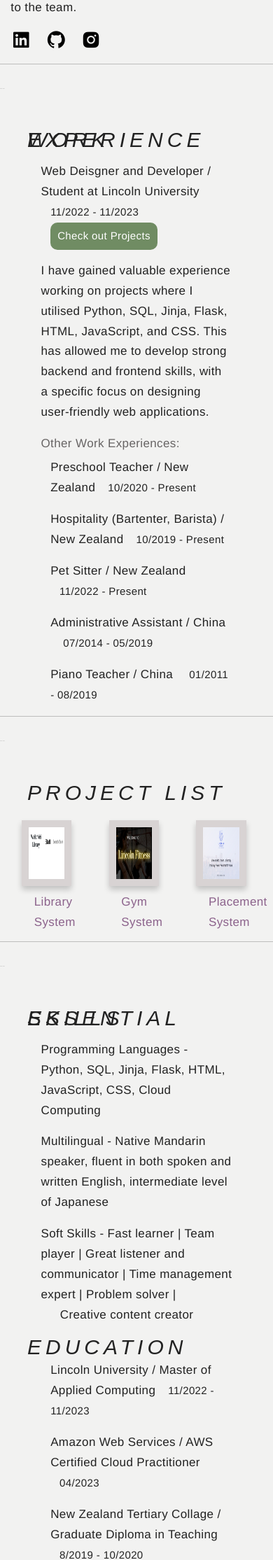
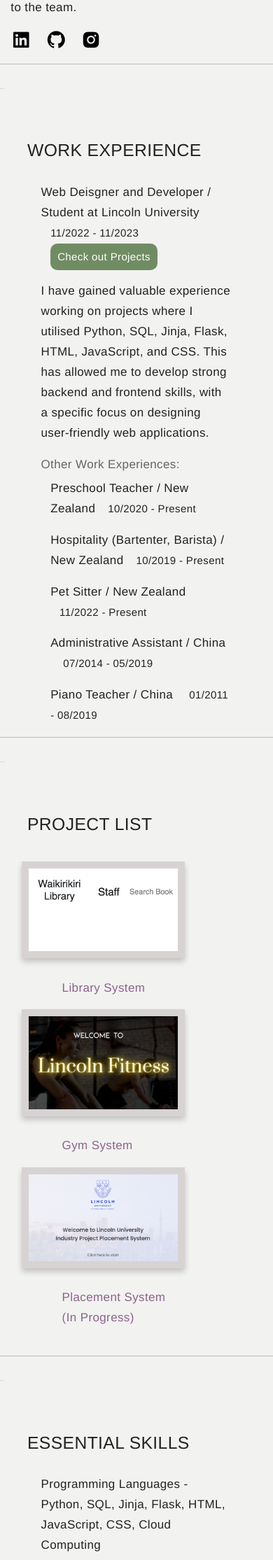
Before and after one commit to CarolSonghb/carol-resume, a Flask app: page / in a window 390 px wide. Shown: the part 1115-3344 px from the top of the page at 70% size. Run offline with Flask 3, Linux system fonts and the light colour scheme; some web fonts are replaced.

Commit message:
small screen fit

```diff
--- a/static/css/styles2.css
+++ b/static/css/styles2.css
@@ -60,14 +60,19 @@
     }
 
     .prev {
-        left: 100px;
+        left: 80px;
     }
 
     .next {
-        right: 100px;
+        right: 80px;
     }
 
     .back-to-top {
         padding: 5px 10px;
     }
+
+    .project-container {
+        display: block;
+
+    }
 }
--- a/templates/education.html
+++ b/templates/education.html
@@ -1,6 +1,6 @@
 {% block content%}
 <label style="font-size: 1px;">section4</label>
-<h2 class="section-title" style="margin: 15% auto 0 10%;">ESSENTIAL SKILLS</h2>
+<h2 style="margin: 15% auto 0 10%;">ESSENTIAL SKILLS</h2>
 <div class="work-detail">
     <div class="work-title">
         <p><b>Programming Languages</b> - Python, SQL, Jinja, Flask, HTML, JavaScript, CSS, Cloud Computing
@@ -15,7 +15,7 @@
     </div>
 </div>
 
-<h2 class="section-title" style="margin: 8% auto 0 10%;">EDUCATION</h2>
+<h2 style="margin: 8% auto 0 10%;">EDUCATION</h2>
 <div class="education-detail" style="margin: 5% 15% 10% 15%;">
     <div class="other-jobs" style="margin-left: 5%;">
         <p>Lincoln University / Master of Applied Computing
--- a/templates/experience.html
+++ b/templates/experience.html
@@ -2,7 +2,7 @@
 
 {% block content%}
 <label style="font-size: 1px;">section2</label>
-<h2 class="section-title" style="margin: 15% auto 0 10%;">WORK EXPERIENCE</h2>
+<h2 style="margin: 15% auto 0 10%;">WORK EXPERIENCE</h2>
 <div class="work-detail">
     <div class="work-title">
         <p><b>Web Deisgner and Developer</b> / Student at Lincoln University
--- a/templates/projects.html
+++ b/templates/projects.html
@@ -2,7 +2,7 @@
 
 {% block content%}
 <label style="font-size: 1px;">section3</label>
-<h2 class="site-title" style="margin: 15% auto 0 10%;">PROJECT LIST</h2>
+<h2 style="margin: 15% auto 0 10%;">PROJECT LIST</h2>
 <div class="project-container">
     <div class="project-detail">
         <a href="https://github.com/CarolSonghb/636libraryweb" target="_blank">
@@ -20,7 +20,10 @@
         <a href="https://github.com/CarolSonghb/Placement-System" target="_blank">
             <img src="/static/img/IPPS.png" alt="projectimg" class="projectimg">
         </a>
-        <p class="project-title">Placement System</p>
+        <p class="project-title">Placement System
+            <br><span>(In Progress)</span>
+        </p>
+
     </div>
 </div>
 <hr>
```
